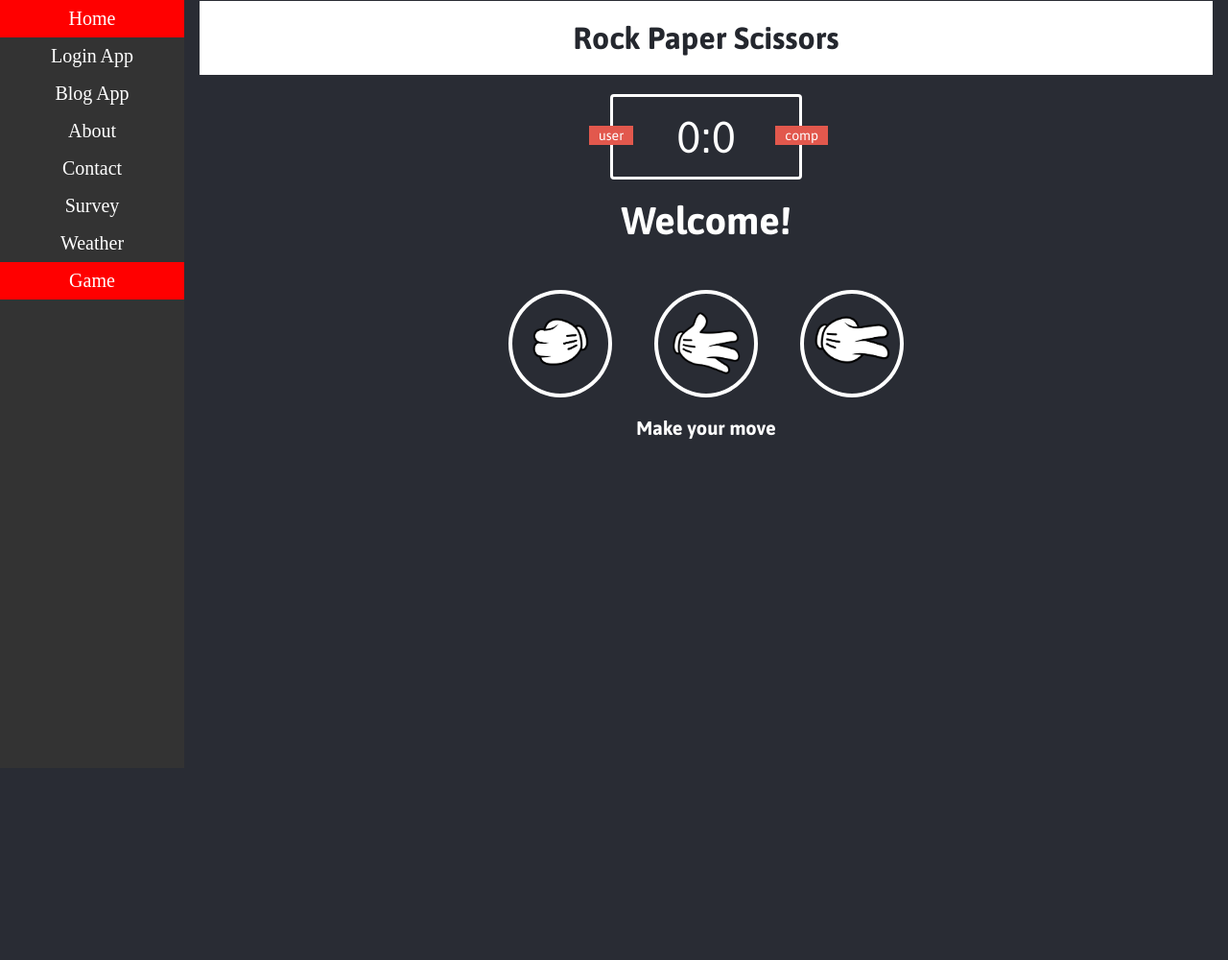
After one commit to mihainegrisan/my_cv, a Django app: page /rock_paper_scissors/ in a window 1280 px wide. The commit adds this page. Shown: the whole page at 96% size. Run offline with Django 3.2, Linux system fonts and the light colour scheme; some libraries are stand-ins or nearby versions.

Commit message:
Add game page. A HTML-CSS-JS rock-paper-scissors game.

```diff
--- a/src/blog/templates/blog/base.html
+++ b/src/blog/templates/blog/base.html
@@ -17,8 +17,8 @@
         <link href="{% static 'css/blog.css' %}?{% now 'D' %}" type="text/css" rel="stylesheet">
     </head>
     <body>
+
         <div id="content">
-
             {% if messages %}
                 <ul class="messages">
                     {% for message in messages %}
@@ -34,6 +34,7 @@
 
             {% endblock %}
         </div>
+
         <div id="sidebar">
             <div class="sidebar_content">
                 <a href="{% url 'pages:home' %}">Go back Home</a>
@@ -67,5 +68,6 @@
 
             </div>
         </div>
+
     </body>
 </html>
--- /dev/null
+++ b/src/pages/static/css/rock_paper_scissors.css
@@ -0,0 +1,171 @@
+@import url('https://fonts.googleapis.com/css?family=Asap:400,500,700&display=swap');
+
+* {
+    margin: 0;
+    padding: 0;
+    box-sizing: border-box;
+}
+
+body {
+    background-color: #292C34;
+}
+
+header {
+    background: white;
+    padding: 20px;
+}
+
+header > h1 {
+    color: #24272E;
+    text-align: center;
+    font-family: Asap, sans-serif;
+}
+
+.score-board {
+    border: 3px solid white;
+    border-radius: 4px;
+    text-align: center;
+    padding: 15px 20px;
+    width: 200px;
+    /* 20px top and bottom and centered horizontally */
+    margin: 20px auto;
+    color: white;
+    font-size: 46px;
+    font-family: Asap, sans-serif;
+    /* Give a position different than static or inherit in order for the #user-label to be inside this box and not inside the body. */
+    position: relative;
+}
+
+.badge {
+    background: #E2584D;
+    color: white;
+    font-size: 14px;
+    padding: 2px 10px;
+    font-family: Asap, sans-serif;
+}
+
+#user-label {
+    position: absolute;
+    top: 30px;
+    left: -25px;
+}
+#computer-label {
+    position: absolute;
+    top: 30px;
+    right: -30px;
+}
+
+.result {
+    font-size: 40px;
+    color: white;
+}
+
+.result > p {
+    text-align: center;
+    font-family: Asap, sans-serif;;
+    font-weight: bold;
+}
+
+img {
+    width: 80px;
+    height: 80px;
+}
+.choices {
+    margin-top: 50px;
+    text-align: center;
+}
+
+.choice {
+    border: 4px solid white;
+    border-radius: 50%;
+    padding: 10px;
+    margin: 0 20px;
+    display: inline-block;
+    /* How fast the background is gonna change on hover */
+    transition: all 0.2s ease;
+}
+
+.choice:hover {
+    cursor: pointer;
+    /* after clicking for the first time, the hover option won't work anymore */
+    /* background: yellow; */
+}
+
+#action-message {
+    text-align: center;
+    color: white;
+    font-family: Asap, sans-serif;
+    font-weight: bold;
+    font-size: 20px;
+    margin-top: 20px;
+}
+
+/* GLOW */
+.green-glow {
+    background: green;
+}
+.red-glow {
+    background: red;
+}
+.grey-glow {
+    background: grey;
+}
+
+@media only screen and (min-width: 612px) and (max-width: 801px) {
+    .result > p {
+        font-size: 30px;
+    }
+
+    img {
+        width: 70px;
+        height: 70px;
+    }
+}
+
+@media only screen and (min-width: 500px) and (max-width: 612px) {
+    header > h1 {
+        font-size: 30px;
+    }
+    .result > p {
+        font-size: 24px;
+    }
+    img {
+        width: 50px;
+        height: 50px;
+    }
+}
+
+@media only screen and (min-width: 320px) and (max-width: 500px) {
+    header > h1 {
+        font-size: 26px;
+    }
+    .result > p {
+        font-size: 15px;
+    }
+
+    .choice {
+        margin: 10px 5px;
+    }
+
+    img {
+        width: 35px;
+        height: 35px;
+    }
+}
+
+@media only screen and (max-width: 320px) {
+    header > h1 {
+        font-size: 26px;
+    }
+    .result > p {
+        font-size: 14px;
+    }
+
+    .choice {
+        margin: 10px 5px;
+    }
+    img {
+        width: 30px;
+        height: 30px;
+    }
+}
--- /dev/null
+++ b/src/pages/static/js/rock_paper_scissors.js
@@ -0,0 +1,91 @@
+let userScore = 0;
+let computerScore = 0;
+// Caching the DOM !
+// variables that store DOM elements
+const userScore_span = document.getElementById("user-score")
+const computerScore_span = document.getElementById("computer-score")
+const scoreBoard_div = document.querySelector(".score-board")
+const result_p = document.querySelector(".result > p")
+const rock_div = document.getElementById("r")
+const paper_div = document.getElementById("p")
+const scissors_div = document.getElementById("s")
+const action_message_p = document.getElementById("action-message")
+
+function getComputerChoice() {
+    const choices = ['r', 'p', 's'];
+    randomNumber = Math.floor(Math.random() * 3)
+    return choices[randomNumber]
+}
+
+function convertToWord(letter) {
+    if (letter === 'r') return 'Rock';
+    if (letter === 'p') return 'Paper';
+    return 'Scissors'
+}
+
+function win(userChoice, computerChoice) {
+    const userChoice_div = document.getElementById(userChoice)
+    userScore++;
+    userScore_span.innerHTML = userScore;
+    result_p.innerHTML = `${convertToWord(userChoice)}(user) beats  ${convertToWord(computerChoice)}(comp). You win!`;
+
+    // GLOW
+    userChoice_div.classList.add('green-glow');
+    scoreBoard_div.classList.add('green-glow');
+    // ES6
+    setTimeout(() => userChoice_div.classList.remove('green-glow'), 300);
+    // ES5
+    setTimeout(function() { scoreBoard_div.classList.remove('green-glow') }, 300);
+}
+
+function lose(userChoice, computerChoice) {
+    const userChoice_div = document.getElementById(userChoice)
+    computerScore++;
+    computerScore_span.innerHTML = computerScore;
+    result_p.innerHTML = `${convertToWord(computerChoice)}(comp) beats  ${convertToWord(userChoice)}(user). You lose!`;
+    userChoice_div.classList.add('red-glow');
+    scoreBoard_div.classList.add('red-glow');
+    setTimeout(() => userChoice_div.classList.remove('red-glow'), 300);
+    setTimeout(() => scoreBoard_div.classList.remove('red-glow'), 300);
+
+}
+
+function draw(userChoice) {
+    const userChoice_div = document.getElementById(userChoice)
+    result_p.innerHTML = `It's a draw!`;
+    userChoice_div.classList.add('grey-glow');
+    scoreBoard_div.classList.add('grey-glow');
+    setTimeout(() => userChoice_div.classList.remove('grey-glow'), 300);
+    setTimeout(() => scoreBoard_div.classList.remove('grey-glow'), 300);
+}
+
+function game(userChoice) {
+    action_message_p.style.visibility = 'hidden';
+    const computerChoice = getComputerChoice();
+    switch (userChoice + computerChoice) {
+        case 'rs':
+        case 'pr':
+        case 'sp':
+            win(userChoice, computerChoice);
+            break;
+        case 'rp':
+        case 'ps':
+        case 'sr':
+            lose(userChoice, computerChoice);
+            break;
+        case 'rr':
+        case 'pp':
+        case 'ss':
+            draw(userChoice);
+            break;
+    }
+}
+
+// adding event listeners to each button(picture)
+function main() {
+    rock_div.addEventListener('click', () => game("r"));
+    paper_div.addEventListener('click', () => game("p"));
+    scissors_div.addEventListener('click', () => game("s"));
+}
+
+main()
--- /dev/null
+++ b/src/pages/templates/pages/rock_paper_scissors.html
@@ -0,0 +1,42 @@
+{% extends 'base.html' %}
+{% load static %}
+
+{% block link %}
+    <link rel="stylesheet" href="{% static 'css/rock_paper_scissors.css' %}">
+{% endblock %}
+
+{% block title%}Rock Paper Scissors{% endblock %}
+
+
+{% block content%}
+    <header>
+        <h1>Rock Paper Scissors</h1>
+    </header>
+
+    <div class="score-board">
+        <div id="user-label" class="badge">user</div>
+        <div id="computer-label" class="badge">comp</div>
+        <span id="user-score">0</span>:<span id="computer-score">0</span>
+    </div>
+
+    <div class="result">
+        <p>Welcome!</p>
+    </div>
+
+
+    <div class="choices">
+        <div id="r" class="choice">
+            <img src="{% static 'images/rock.png' %}" alt="">
+        </div>
+        <div id="p" class="choice">
+            <img src="{% static 'images/paper.png' %}" alt="">
+        </div>
+        <div id="s" class="choice">
+            <img src="{% static 'images/scissors.png' %}" alt="">
+        </div>
+    </div>
+
+    <p id="action-message">Make your move</p>
+
+    <script type="text/javascript" src="{% static 'js/rock_paper_scissors.js' %}" ></script>
+{% endblock %}
--- a/src/pages/urls.py
+++ b/src/pages/urls.py
@@ -1,7 +1,7 @@
 from django.contrib import admin
 from django.urls import path, include
 
-from pages.views import home_view, about_view, contact_view, survey_view, weather_view
+from pages.views import home_view, about_view, contact_view, survey_view, weather_view, rock_paper_scissors_view
 
 app_name = 'pages'
 
@@ -11,5 +11,6 @@ urlpatterns = [
     path('about/', about_view, name='about'),
     path('survey/', survey_view, name='survey'),
     path('weather/', weather_view, name='weather'),
+    path('rock_paper_scissors/', rock_paper_scissors_view, name='rock_paper_scissors'),
 
 ]
--- a/src/pages/views.py
+++ b/src/pages/views.py
@@ -25,3 +25,8 @@ def weather_view(request, *args, **kwargs):
 
     context = {'section' : 'weather'}
     return render(request, 'pages/weather.html', context)
+
+def rock_paper_scissors_view(request, *args, **kwargs):
+
+    context = {'section' : 'rock_paper_scissors'}
+    return render(request, 'pages/rock_paper_scissors.html', context)
--- a/src/static/css/base.css
+++ b/src/static/css/base.css
@@ -74,7 +74,7 @@ div.content {
 }
 
 /* 690 */
-@media screen and (max-width: 724px) {
+@media screen and (max-width: 810px) {
   ul.sidenav li a {
     text-align: center;
     float: none;
--- a/src/templates/base.html
+++ b/src/templates/base.html
@@ -16,6 +16,7 @@
     <meta charset="utf-8">
     <meta name="viewport" content="width=device-width, initial-scale=1.0">
     <link href="{% static 'css/base.css' %}?{% now 'D' %}" type="text/css" rel="stylesheet">
+    <link rel="shortcut icon" type="image/png" href="{% static 'favicon.ico' %}">
 
     {% block link %}
 
@@ -33,6 +34,7 @@
         <li><a {% if section == 'contact' %}class='active'{% endif %} href="{% url 'pages:contact' %}">Contact</a></li>
         <li><a {% if section == 'survey' %}class='active'{% endif %} href="{% url 'pages:survey' %}">Survey</a></li>
         <li><a {% if section == 'weather' %}class='active'{% endif %} href="{% url 'pages:weather' %}">Weather</a></li>
+        <li><a {% if section == 'rock_paper_scissors' %}class='active'{% endif %} href="{% url 'pages:rock_paper_scissors' %}">Game</a></li>
       </ul>
     </nav>
 
```
Also changed, not shown: src/pages/static/images/Poza-profil.jpg (added), src/pages/static/images/paper.png (added), src/pages/static/images/rock.png (added), src/pages/static/images/scissors.png (added).
